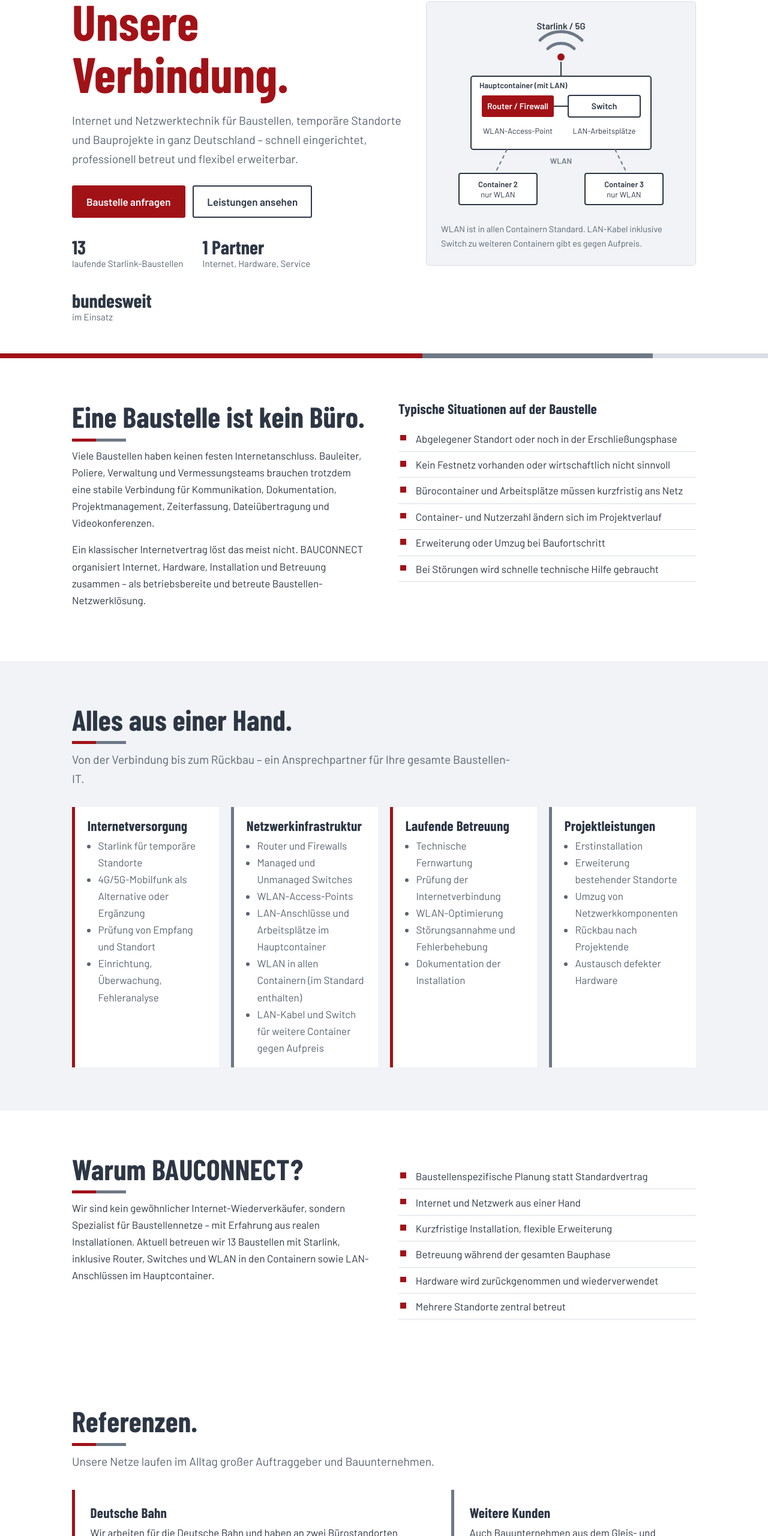
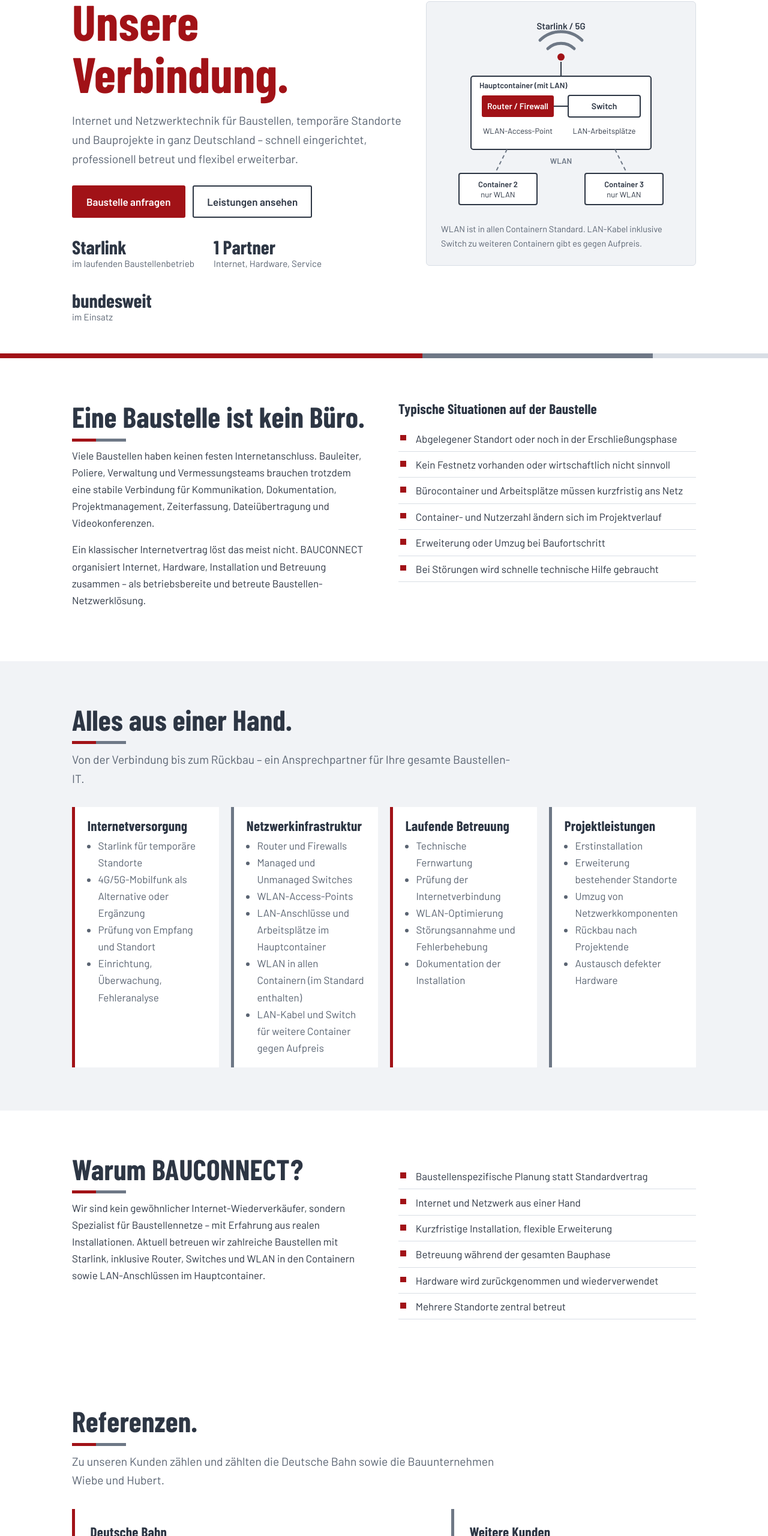
Before and after one commit to ve-log/Bauconnect, a plain HTML site: page index.html in a window 1280 px wide. Shown: the part 240-2800 px from the top of the page at 60% size. Drawn offline with nearby package versions, Linux system fonts and the light colour scheme; a web font is replaced by a local one.

Commit message:
Add files via upload

```diff
--- a/index.html
+++ b/index.html
@@ -172,7 +172,7 @@ form#af [hidden]{display:none!important}
         <a class="btn ghost" href="#leistungen">Leistungen ansehen</a>
       </div>
       <div class="facts">
-        <div><b>13</b>laufende Starlink-Baustellen</div>
+        <div><b>Starlink</b>im laufenden Baustellenbetrieb</div>
         <div><b>1 Partner</b>Internet, Hardware, Service</div>
         <div><b>bundesweit</b>im Einsatz</div>
       </div>
@@ -254,7 +254,7 @@ form#af [hidden]{display:none!important}
   <div class="wrap two">
     <div>
       <h2>Warum BAUCONNECT?</h2>
-      <p>Wir sind kein gewöhnlicher Internet-Wiederverkäufer, sondern Spezialist für Baustellennetze – mit Erfahrung aus realen Installationen. Aktuell betreuen wir 13 Baustellen mit Starlink, inklusive Router, Switches und WLAN in den Containern sowie LAN-Anschlüssen im Hauptcontainer.</p>
+      <p>Wir sind kein gewöhnlicher Internet-Wiederverkäufer, sondern Spezialist für Baustellennetze – mit Erfahrung aus realen Installationen. Aktuell betreuen wir zahlreiche Baustellen mit Starlink, inklusive Router, Switches und WLAN in den Containern sowie LAN-Anschlüssen im Hauptcontainer.</p>
     </div>
     <ul class="checks">
       <li>Baustellenspezifische Planung statt Standardvertrag</li>
@@ -270,7 +270,7 @@ form#af [hidden]{display:none!important}
 <section id="referenzen">
   <div class="wrap">
     <h2>Referenzen.</h2>
-    <p class="lead">Unsere Netze laufen im Alltag großer Auftraggeber und Bauunternehmen.</p>
+    <p class="lead">Zu unseren Kunden zählen und zählten die Deutsche Bahn sowie die Bauunternehmen Wiebe und Hubert.</p>
     <div class="ref">
       <div class="big">
         <h3>Deutsche Bahn</h3>
@@ -283,7 +283,7 @@ form#af [hidden]{display:none!important}
       </div>
       <div class="more">
         <h3>Weitere Kunden</h3>
-        <p>Auch Bauunternehmen aus dem Gleis- und Tiefbau nutzen BAUCONNECT auf ihren Baustellen.</p>
+        <p>Die Bauunternehmen Wiebe und Hubert aus dem Gleis- und Tiefbau waren und sind Kunden von BAUCONNECT.</p>
         <ul class="names"><li>Hubert</li><li>Wiebe</li></ul>
       </div>
     </div>
```
